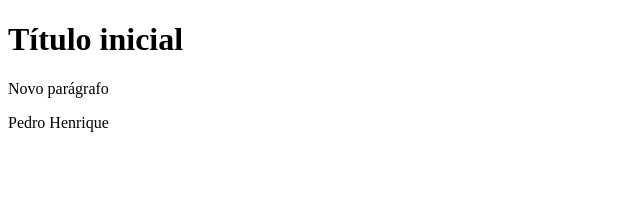
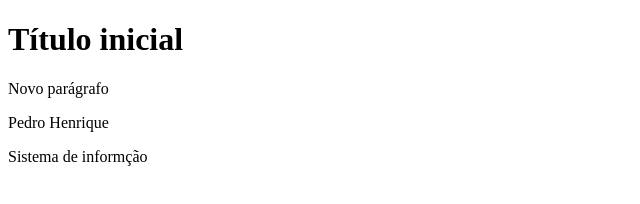
Before and after one commit to pedrocorreahr312/atividade-github, a plain HTML site: page index.html in a window 1280 px wide. Shown: the whole page, without its empty margins (0-640 px from the left). Drawn offline with Linux system fonts and the light colour scheme.

Commit message:
commit 3

```diff
--- a/index.html
+++ b/index.html
@@ -8,5 +8,6 @@
   <h1>Título inicial</h1>
   <p>Novo parágrafo</p>
     <p>Pedro Henrique</p>
+    <p>Sistema de informção</p>
 </body>
 </html>
```
